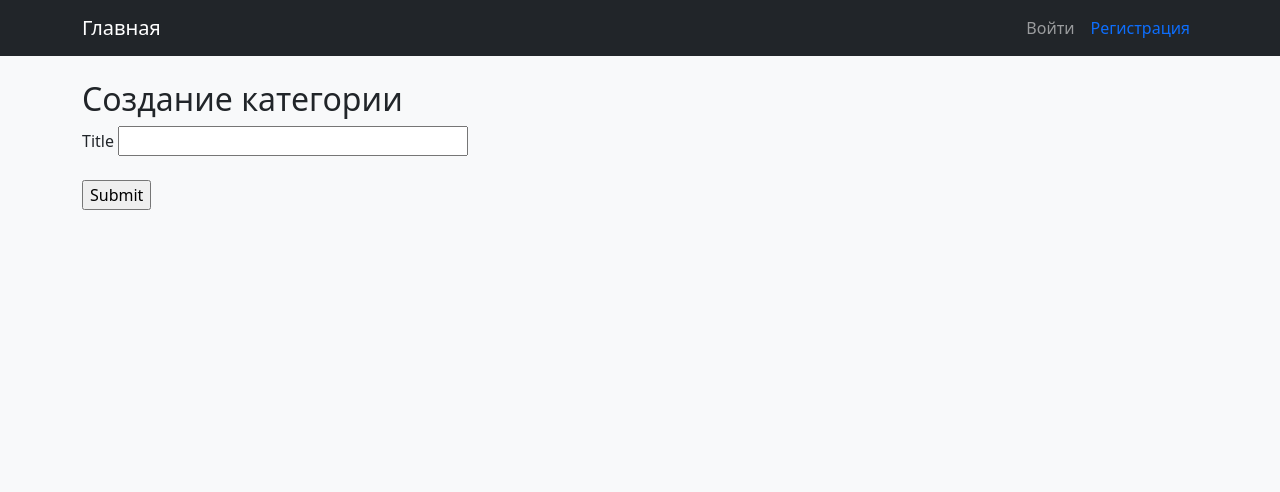
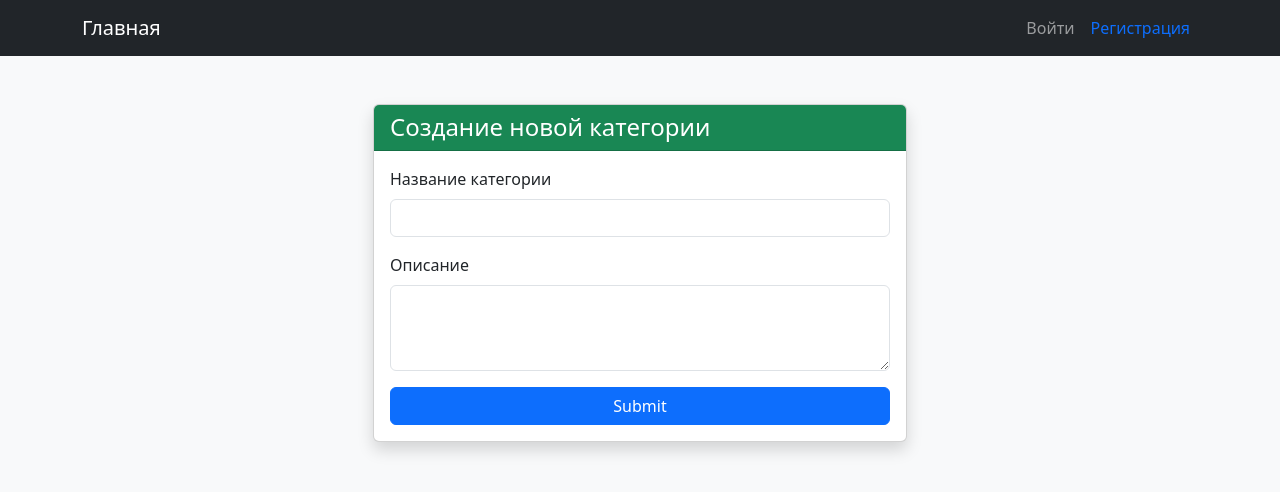
Before and after one commit to itbortnik/forum, a Python web app: template templates/create_category.html in a window 1280 px wide. Shown: the top 492 px of the page. Run offline with Jinja, Linux system fonts and the light colour scheme; the template is opened without the code that fills it, so the values that code supplies are empty, except form fields; tables that the repository leaves empty hold one stand-in row (values such as "Sample post"); form fields are guessed from the names that the template uses; some libraries are stand-ins or nearby versions.

Commit message:
Update create_category.html

```diff
--- a/templates/create_category.html
+++ b/templates/create_category.html
@@ -1,10 +1,31 @@
-{% extends 'base.html' %}
+{% extends "base.html" %}
 
 {% block content %}
-  <h2>Создание категории</h2>
-  <form method="POST">
-    {{ form.hidden_tag() }}
-    {{ form.title.label }} {{ form.title(size=32) }}<br><br>
-    {{ form.submit() }}
-  </form>
+<div class="container mt-5">
+    <div class="row justify-content-center">
+        <div class="col-md-6">
+            <div class="card shadow">
+                <div class="card-header bg-success text-white">
+                    <h4 class="mb-0">Создание новой категории</h4>
+                </div>
+                <div class="card-body">
+                    <form method="POST">
+                        {{ form.hidden_tag() }}
+                        <div class="mb-3">
+                            <label class="form-label">Название категории</label>
+                            {{ form.name(class="form-control") }}
+                        </div>
+                        <div class="mb-3">
+                            <label class="form-label">Описание</label>
+                            {{ form.description(class="form-control", rows=3) }}
+                        </div>
+                        <div class="d-grid">
+                            {{ form.submit(class="btn btn-primary") }}
+                        </div>
+                    </form>
+                </div>
+            </div>
+        </div>
+    </div>
+</div>
 {% endblock %}
```
